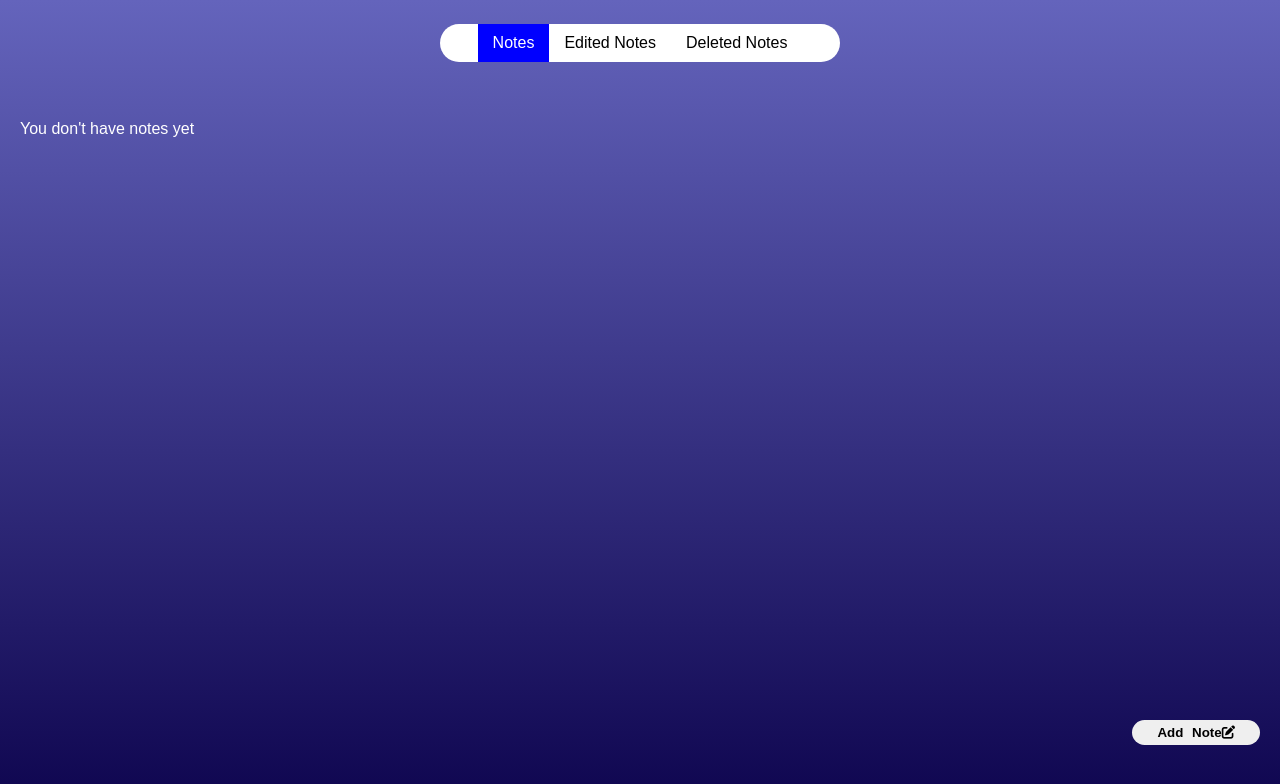
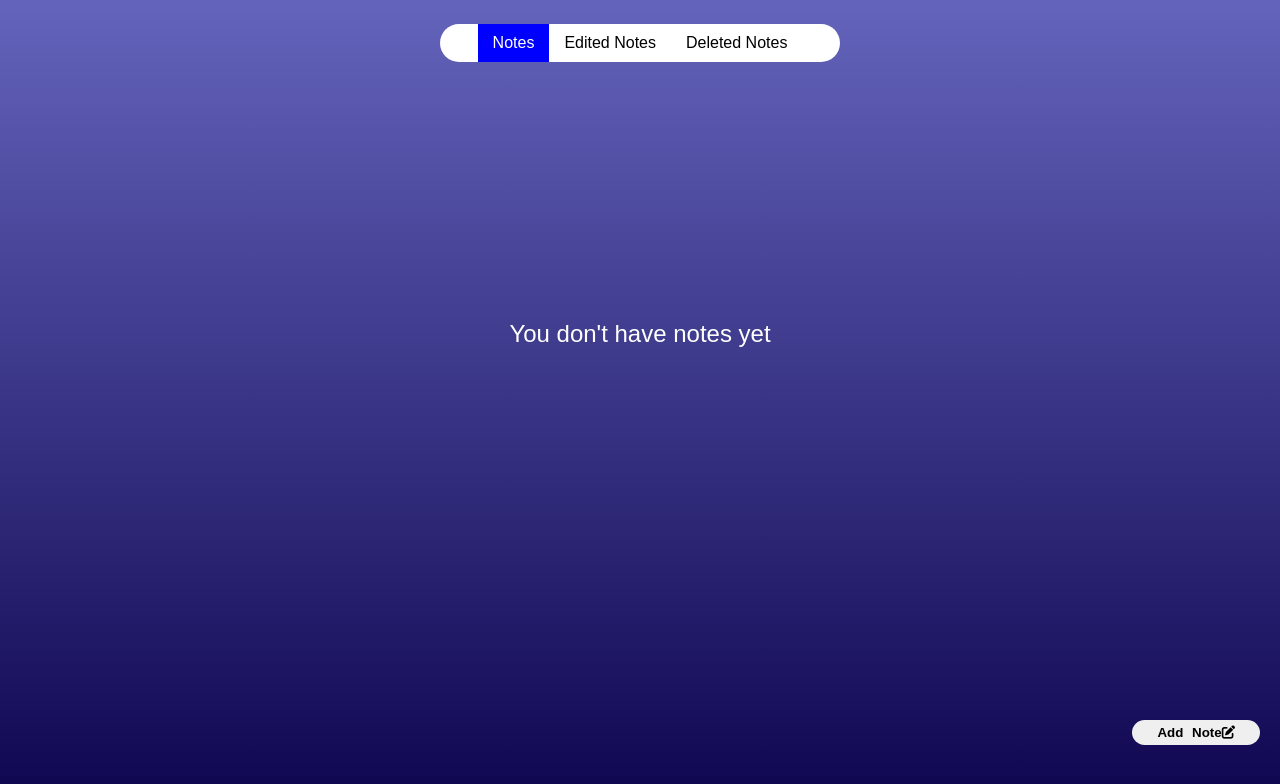
Before and after one commit to Bappaditya721135/react-notes-app, a React (Create React App) app: page / in a window 1280 px wide. Shown: the top 784 px of the page. Built offline with nearby package versions, Linux system fonts and the light colour scheme.

Commit message:
style: default text positioning

```diff
--- a/src/App.css
+++ b/src/App.css
@@ -80,6 +80,17 @@ body::-webkit-scrollbar {
   justify-content: center;
   align-items: center;
   padding: 20px;
+}
+
+/* default text when no notes has been added  */
+.default-text {
+  position: absolute;
+  top: 40%;
+  left: 50%;
+  transform: translateX(-50%);
+  text-align: center;
+  font-size: 1.5rem;
+
 }
 
 
```
